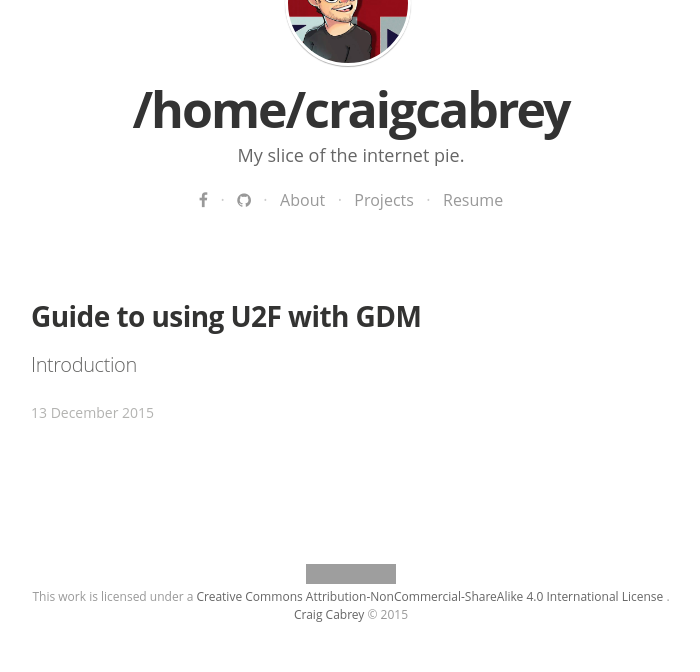
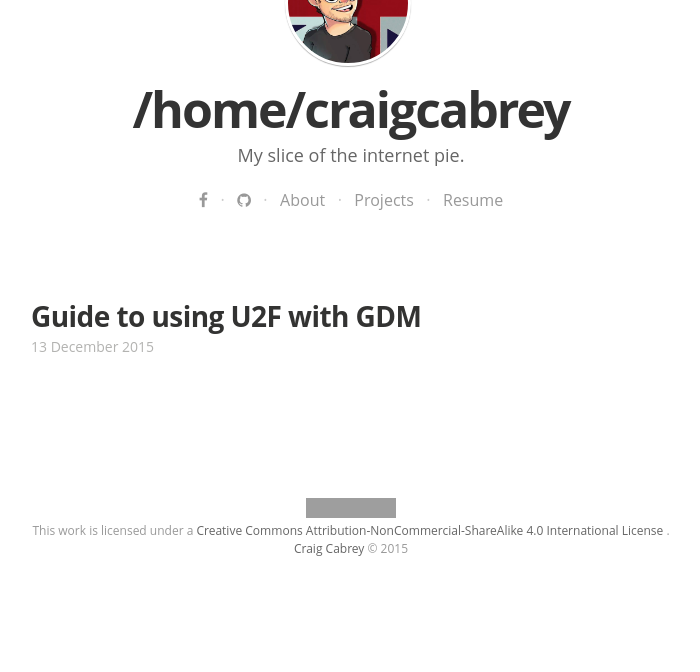
Before and after one commit to craigcabrey/craigcabrey.github.io, a Jekyll site: the page built from index.html, in a window 1280 px wide. Shown: the part 450-1122 px from the top of the page, without its empty margins (289-989 px from the left). Built offline with Jekyll 4.4.1, drawn with Linux system fonts in a browser that asks for light colours; nearby versions of some CDN libraries; some web fonts are replaced; Markdown is read by kramdown in place of the engine named in the settings; the list of posts is cut into pages by our own code; after the commit the page ends 1056 px from its top, so only the background shows below that; grey boxes are pictures that could not be loaded.

Commit message:
Remove post excerpts on landing page

```diff
--- a/index.html
+++ b/index.html
@@ -68,9 +68,6 @@
             <header class="post-header">
               <h2 class="post-title" itemprop="name"><a href="{{ post.url }}" itemprop="url">{{ post.title }}</a></h2>
             </header>
-            <section class="post-excerpt" itemprop="description">
-              <p>{{ post.excerpt | strip_html | truncatewords: 50 }}</p>
-            </section>
             <div class="post-meta">
               <time datetime="{{ post.date | date_to_long_string }}">{{ post.date | date_to_long_string }}</time>
 <!--            <span class="post-tags-set">on {{#foreach tags}}<span class="post-tag-{{slug}}">{{#if @first}}{{else}}, {{/if}}<a href="/tag/{{slug}}">{{name}}</a></span>{{/foreach}}</span>-->
```
